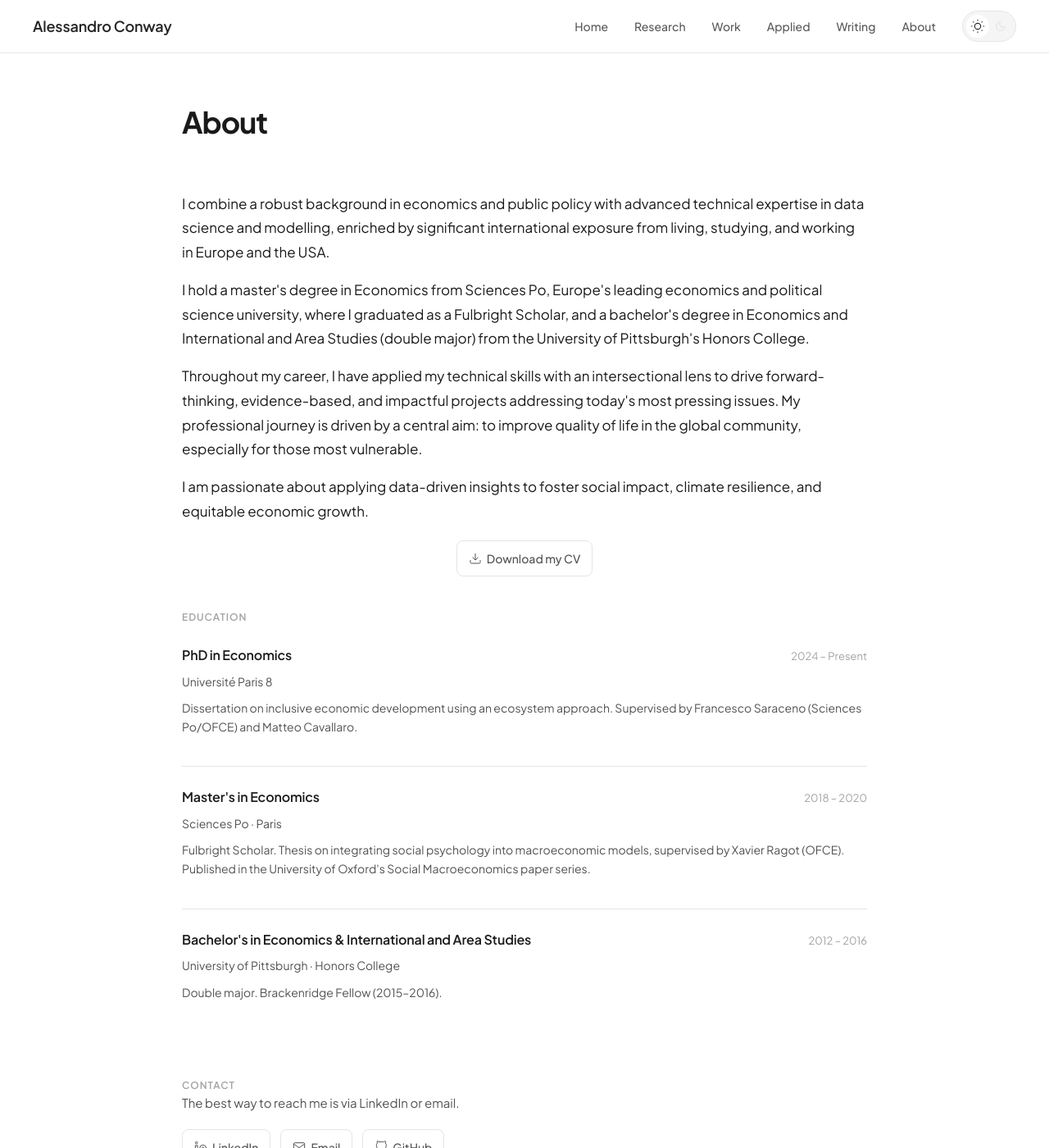
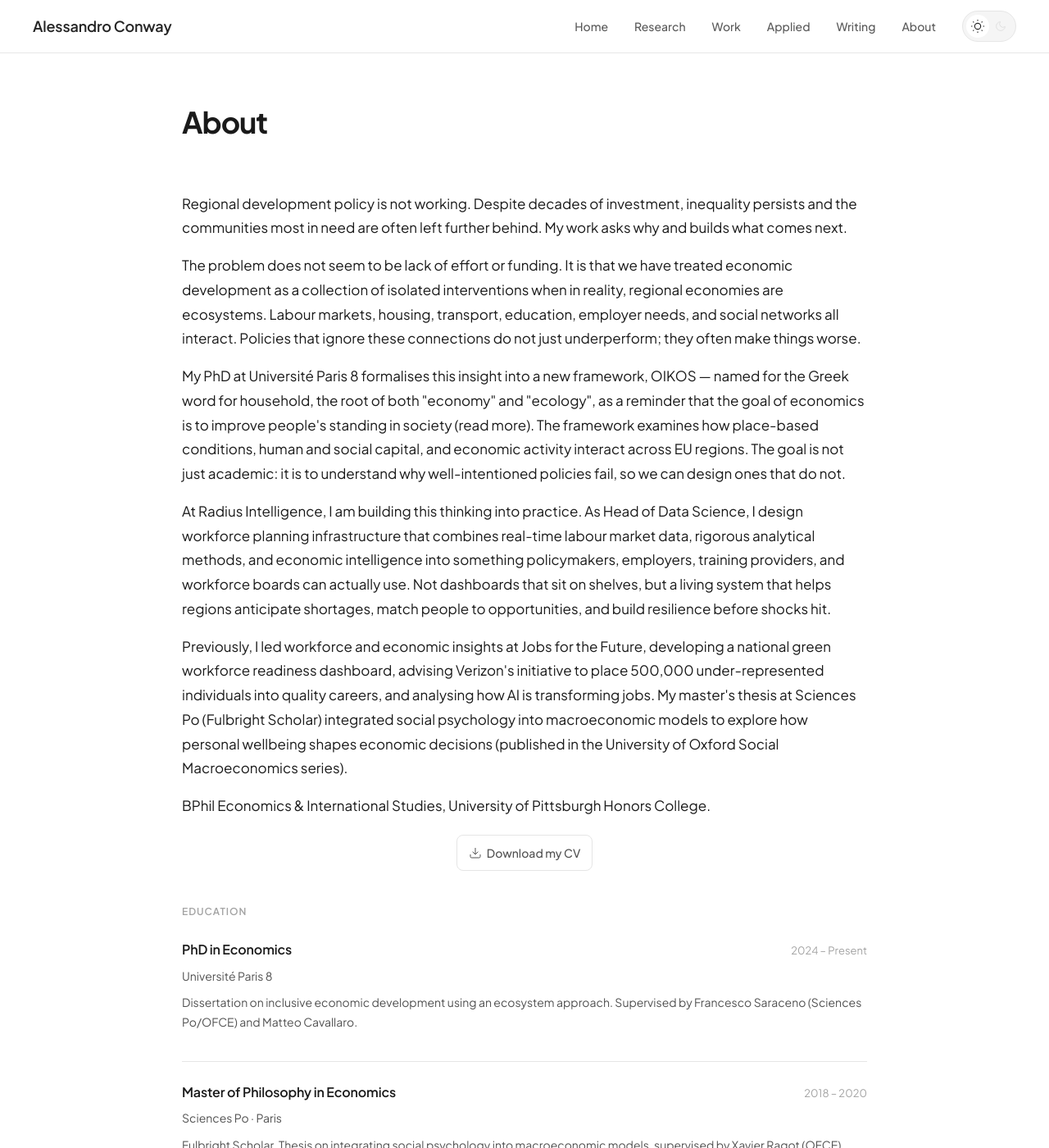
Before and after one commit to conway1521/conway1521.github.io, a Jekyll site: the page built from about.html, in a window 1280 px wide and 1400 px high. Shown: the whole window at 82% size. Built offline with Jekyll 4.4.1, drawn with Linux system fonts in a browser that asks for light colours; some of the changed text lies outside the part shown.

Commit message:
Update about.html

```diff
--- a/about.html
+++ b/about.html
@@ -8,10 +8,12 @@ title: About
 </header>
 
 <section class="about" style="margin-bottom: 20px;">
-    <p>I combine a robust background in economics and public policy with advanced technical expertise in data science and modelling, enriched by significant international exposure from living, studying, and working in Europe and the USA.</p>
-    <p>I hold a master's degree in Economics from Sciences Po, Europe's leading economics and political science university, where I graduated as a Fulbright Scholar, and a bachelor's degree in Economics and International and Area Studies (double major) from the University of Pittsburgh's Honors College.</p>
-    <p>Throughout my career, I have applied my technical skills with an intersectional lens to drive forward-thinking, evidence-based, and impactful projects addressing today's most pressing issues. My professional journey is driven by a central aim: to improve quality of life in the global community, especially for those most vulnerable.</p>
-    <p>I am passionate about applying data-driven insights to foster social impact, climate resilience, and equitable economic growth.</p>
+    <p>Regional development policy is not working. Despite decades of investment, inequality persists and the communities most in need are often left further behind. My work asks why and builds what comes next.</p>
+    <p>The problem does not seem to be lack of effort or funding. It is that we have treated economic development as a collection of isolated interventions when in reality, regional economies are ecosystems. Labour markets, housing, transport, education, employer needs, and social networks all interact. Policies that ignore these connections do not just underperform; they often make things worse.</p>
+    <p>My PhD at Université Paris 8 formalises this insight into a new framework, OIKOS — named for the Greek word for household, the root of both "economy" and "ecology", as a reminder that the goal of economics is to improve people's standing in society (read more). The framework examines how place-based conditions, human and social capital, and economic activity interact across EU regions. The goal is not just academic: it is to understand why well-intentioned policies fail, so we can design ones that do not.</p>
+    <p>At Radius Intelligence, I am building this thinking into practice. As Head of Data Science, I design workforce planning infrastructure that combines real-time labour market data, rigorous analytical methods, and economic intelligence into something policymakers, employers, training providers, and workforce boards can actually use. Not dashboards that sit on shelves, but a living system that helps regions anticipate shortages, match people to opportunities, and build resilience before shocks hit.</p>
+    <p>Previously, I led workforce and economic insights at Jobs for the Future, developing a national green workforce readiness dashboard, advising Verizon's initiative to place 500,000 under-represented individuals into quality careers, and analysing how AI is transforming jobs. My master's thesis at Sciences Po (Fulbright Scholar) integrated social psychology into macroeconomic models to explore how personal wellbeing shapes economic decisions (published in the University of Oxford Social Macroeconomics series).</p>
+    <p>BPhil Economics & International Studies, University of Pittsburgh Honors College.</p>
 </section>
 
 <div style="margin-bottom: 40px; text-align: center;">
@@ -35,7 +37,7 @@ title: About
 
     <article class="past-role">
         <div class="past-role-header">
-            <h3 class="past-role-title">Master's in Economics</h3>
+            <h3 class="past-role-title">Master of Philosophy in Economics</h3>
             <span class="past-role-period">2018 – 2020</span>
         </div>
         <div class="past-role-company">Sciences Po · Paris</div>
@@ -44,8 +46,8 @@ title: About
 
     <article class="past-role">
         <div class="past-role-header">
-            <h3 class="past-role-title">Bachelor's in Economics & International and Area Studies</h3>
-            <span class="past-role-period">2012 – 2016</span>
+            <h3 class="past-role-title">Bachelor of Philosophy in Economics & International and Area Studies</h3>
+            <span class="past-role-period">2013 – 2017</span>
         </div>
         <div class="past-role-company">University of Pittsburgh · Honors College</div>
         <p class="past-role-description">Double major. Brackenridge Fellow (2015–2016).</p>
```
